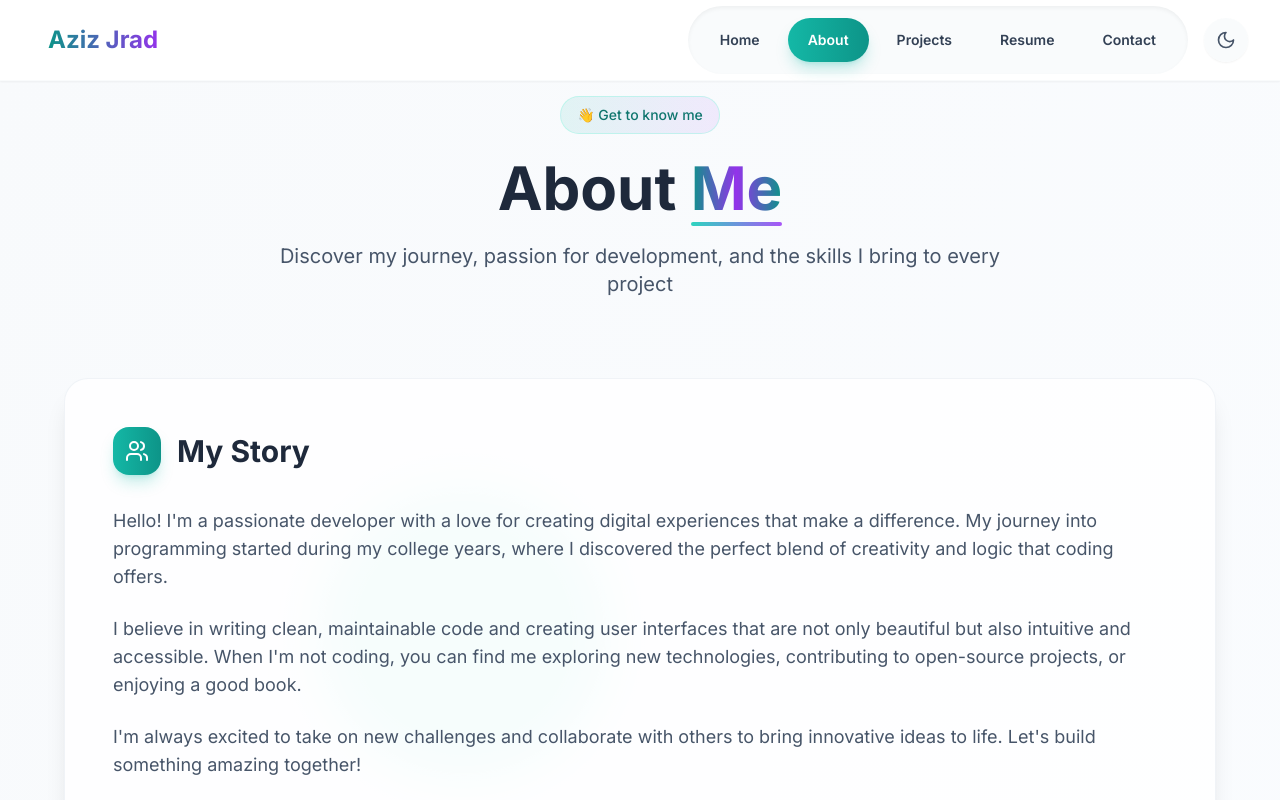
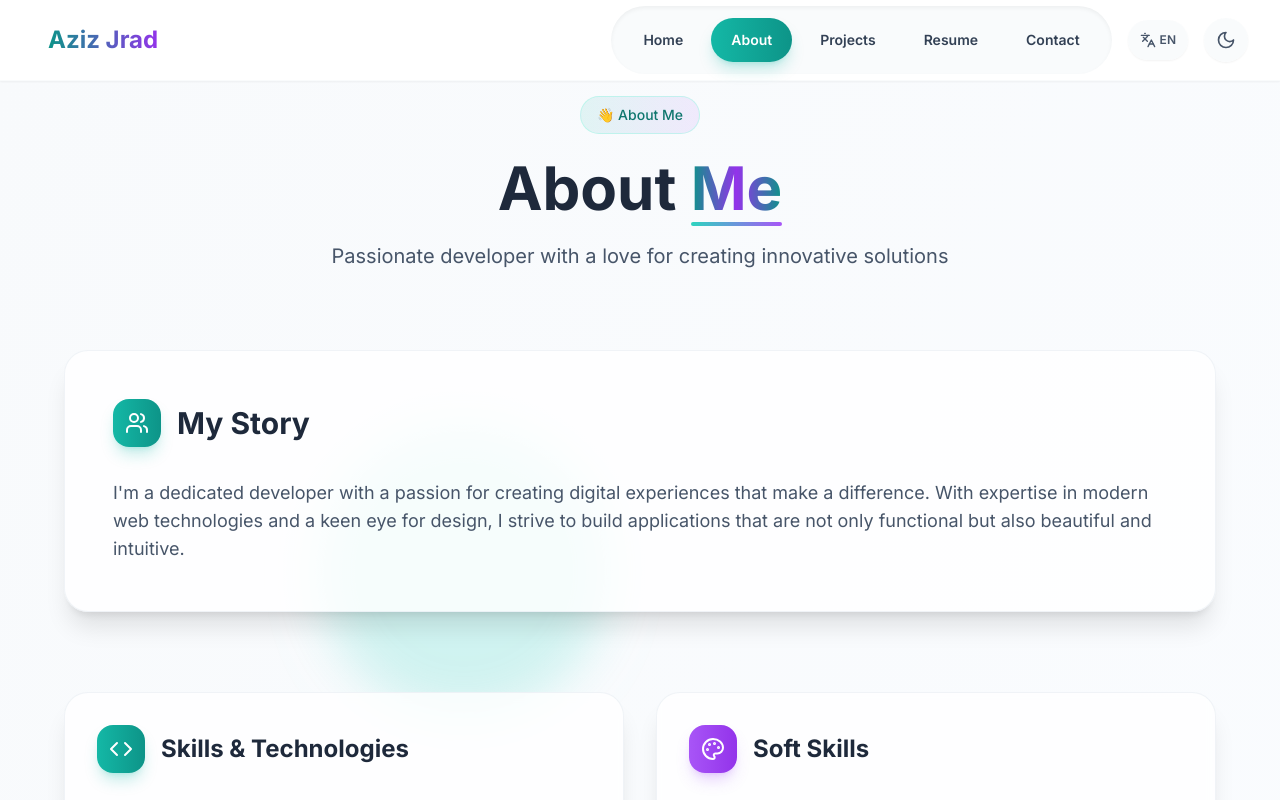
Before and after one commit to azizjrad/portfolio-website, a Next.js app: page /about in a window 1280 px wide. Shown: the top 800 px of the page. Built offline with nearby package versions, Linux system fonts and the light colour scheme.

Commit message:
Add comprehensive language switching feature with French translations

```diff
--- a/app/about/page.tsx
+++ b/app/about/page.tsx
@@ -1,4 +1,7 @@
+"use client";
+
 import { Code, Palette, Users, Zap } from "lucide-react";
+import { useLanguage } from "@/contexts/LanguageContext";
 
 const skills = {
   technical: [
@@ -24,6 +27,8 @@ const skills = {
 };
 
 export default function About() {
+  const { t } = useLanguage();
+
   return (
     <div className="pt-24 relative overflow-hidden">
       {/* Background Elements */}
@@ -45,21 +50,20 @@ export default function About() {
           <div className="text-center mb-16 sm:mb-20 animate-fade-in">
             <div className="inline-flex items-center px-4 py-2 bg-gradient-to-r from-teal-500/10 to-purple-500/10 dark:from-teal-400/20 dark:to-purple-400/20 rounded-full border border-teal-200/50 dark:border-teal-700/50 backdrop-blur-sm mb-6 transition-all duration-300">
               <span className="text-sm font-medium text-teal-700 dark:text-teal-300 transition-colors duration-300">
-                👋 Get to know me
+                👋 {t('aboutTitle')}
               </span>
             </div>
             <h1 className="text-4xl sm:text-5xl lg:text-6xl font-bold text-slate-800 dark:text-slate-100 mb-6 transition-colors duration-300">
-              About{" "}
+              {t('aboutTitle').split(' ')[0]}{" "}
               <span className="relative inline-block">
                 <span className="bg-gradient-to-r from-teal-600 via-purple-600 to-teal-600 dark:from-teal-400 dark:via-purple-400 dark:to-teal-400 bg-clip-text text-transparent transition-colors duration-300">
-                  Me
+                  {t('aboutTitle').split(' ')[1] || 'Me'}
                 </span>
                 <div className="absolute -bottom-1 sm:-bottom-2 left-0 w-full h-0.5 sm:h-1 bg-gradient-to-r from-teal-400 to-purple-500 dark:from-teal-500 dark:to-purple-400 rounded-full transition-all duration-300"></div>
               </span>
             </h1>
             <p className="text-lg sm:text-xl text-slate-600 dark:text-slate-200 leading-relaxed max-w-3xl mx-auto transition-colors duration-300">
-              Discover my journey, passion for development, and the skills I
-              bring to every project
+              {t('aboutSubtitle')}
             </p>
           </div>
 
@@ -76,23 +80,7 @@ export default function About() {
                 </h2>
                 <div className="prose prose-lg text-slate-600 dark:text-slate-200 max-w-none space-y-6 transition-colors duration-300">
                   <p className="text-base sm:text-lg leading-relaxed">
-                    Hello! I'm a passionate developer with a love for creating
-                    digital experiences that make a difference. My journey into
-                    programming started during my college years, where I
-                    discovered the perfect blend of creativity and logic that
-                    coding offers.
-                  </p>
-                  <p className="text-base sm:text-lg leading-relaxed">
-                    I believe in writing clean, maintainable code and creating
-                    user interfaces that are not only beautiful but also
-                    intuitive and accessible. When I'm not coding, you can find
-                    me exploring new technologies, contributing to open-source
-                    projects, or enjoying a good book.
-                  </p>
-                  <p className="text-base sm:text-lg leading-relaxed">
-                    I'm always excited to take on new challenges and collaborate
-                    with others to bring innovative ideas to life. Let's build
-                    something amazing together!
+                    {t('aboutDescription')}
                   </p>
                 </div>
               </div>
@@ -109,7 +97,7 @@ export default function About() {
                   <div className="w-12 h-12 bg-gradient-to-r from-teal-500 to-teal-600 dark:from-teal-400 dark:to-teal-500 rounded-2xl flex items-center justify-center mr-4 group-hover:scale-110 transition-transform duration-300 shadow-lg shadow-teal-500/25 dark:shadow-teal-400/25">
                     <Code className="text-white" size={24} />
                   </div>
-                  Technical Skills
+                  {t('skillsTitle')}
                 </h2>
                 <div className="grid grid-cols-1 sm:grid-cols-2 gap-3">
                   {skills.technical.map((skill, index) => (
--- a/app/contact/page.tsx
+++ b/app/contact/page.tsx
@@ -16,8 +16,10 @@ import {
   Clock,
 } from "lucide-react";
 import { sendContactEmail } from "../../utils/emailSender";
+import { useLanguage } from "@/contexts/LanguageContext";
 
 export default function Contact() {
+  const { t } = useLanguage();
   const [formData, setFormData] = useState({
     name: "",
     email: "",
--- a/app/layout.tsx
+++ b/app/layout.tsx
@@ -6,6 +6,7 @@ import Navigation from "@/components/navigation";
 import Footer from "@/components/footer";
 import BackToTop from "@/components/back-to-top";
 import { ThemeProvider } from "@/contexts/ThemeContext";
+import { LanguageProvider } from "@/contexts/LanguageContext";
 import { SpeedInsights } from "@vercel/speed-insights/next";
 import { Analytics } from "@vercel/analytics/next";
 
@@ -27,12 +28,14 @@ export default function RootLayout({
     <html lang="en">
       <body className={inter.className}>
         <ThemeProvider>
+          <LanguageProvider>
             <Navigation />
             <main className="min-h-screen">{children}</main>
             <Footer />
             <BackToTop />
             <SpeedInsights />
             <Analytics />
+          </LanguageProvider>
         </ThemeProvider>
       </body>
     </html>
--- a/components/navigation.tsx
+++ b/components/navigation.tsx
@@ -3,21 +3,23 @@
 import Link from "next/link";
 import { usePathname } from "next/navigation";
 import { useState } from "react";
-import { Menu, X, Moon, Sun } from "lucide-react";
+import { Menu, X, Moon, Sun, Languages } from "lucide-react";
 import { useTheme } from "@/contexts/ThemeContext";
+import { useLanguage } from "@/contexts/LanguageContext";
 
 const navItems = [
-  { name: "Home", href: "/" },
-  { name: "About", href: "/about" },
-  { name: "Projects", href: "/projects" },
-  { name: "Resume", href: "/resume" },
-  { name: "Contact", href: "/contact" },
+  { name: "home", href: "/" },
+  { name: "about", href: "/about" },
+  { name: "projects", href: "/projects" },
+  { name: "resume", href: "/resume" },
+  { name: "contact", href: "/contact" },
 ];
 
 export default function Navigation() {
   const pathname = usePathname();
   const [isOpen, setIsOpen] = useState(false);
   const { theme, toggleTheme } = useTheme();
+  const { language, toggleLanguage, t } = useLanguage();
 
   return (
     <nav className="fixed top-0 w-full bg-white/90 dark:bg-slate-900/90 backdrop-blur-xl border-b border-slate-200/20 dark:border-slate-700/20 z-50 shadow-sm dark:shadow-slate-900/10 transition-all duration-300">
@@ -54,13 +56,27 @@ export default function Navigation() {
                       : "text-slate-700 dark:text-slate-300 hover:text-slate-900 dark:hover:text-white hover:bg-white dark:hover:bg-slate-700 hover:shadow-md dark:hover:shadow-slate-900/20"
                   }`}
                 >
-                  <span className="relative z-10">{item.name}</span>
+                  <span className="relative z-10">{t(item.name)}</span>
                   {pathname !== item.href && (
                     <div className="absolute inset-0 bg-gradient-to-r from-teal-400/10 to-purple-400/10 dark:from-teal-400/20 dark:to-purple-400/20 rounded-full scale-0 group-hover:scale-100 transition-transform duration-300 ease-out"></div>
                   )}
                 </Link>
               ))}
             </div>
+
+            {/* Language Toggle */}
+            <button
+              onClick={toggleLanguage}
+              className="relative p-3 rounded-full bg-slate-50/80 dark:bg-slate-800/80 text-slate-600 dark:text-slate-300 hover:text-teal-600 dark:hover:text-teal-400 hover:bg-teal-50 dark:hover:bg-slate-700 transition-all duration-300 shadow-sm hover:shadow-md dark:hover:shadow-slate-900/20 group"
+              aria-label="Toggle language"
+              title={`Switch to ${language === "en" ? "Français" : "English"}`}
+            >
+              <div className="absolute inset-0 bg-gradient-to-r from-teal-400/10 to-purple-400/10 dark:from-teal-400/20 dark:to-purple-400/20 rounded-full scale-0 group-hover:scale-100 transition-transform duration-300"></div>
+              <div className="relative z-10 flex items-center space-x-1 transition-transform duration-300 group-hover:scale-110">
+                <Languages size={16} />
+                <span className="text-xs font-semibold uppercase">{language}</span>
+              </div>
+            </button>
 
             {/* Dark Mode Toggle */}
             <button
@@ -77,6 +93,19 @@ export default function Navigation() {
 
           {/* Mobile menu button and theme toggle */}
           <div className="md:hidden flex items-center space-x-2">
+            <button
+              onClick={toggleLanguage}
+              className="relative p-3 rounded-xl bg-slate-50 dark:bg-slate-800 text-slate-600 dark:text-slate-300 hover:text-teal-600 dark:hover:text-teal-400 hover:bg-teal-50 dark:hover:bg-slate-700 transition-all duration-300 shadow-sm hover:shadow-md dark:hover:shadow-slate-900/20 group"
+              aria-label="Toggle language"
+              title={`Switch to ${language === "en" ? "Français" : "English"}`}
+            >
+              <div className="absolute inset-0 bg-gradient-to-r from-teal-400/10 to-purple-400/10 dark:from-teal-400/20 dark:to-purple-400/20 rounded-xl scale-0 group-hover:scale-100 transition-transform duration-300"></div>
+              <div className="relative z-10 flex items-center space-x-1 transition-transform duration-300 group-hover:scale-110">
+                <Languages size={14} />
+                <span className="text-xs font-semibold uppercase">{language}</span>
+              </div>
+            </button>
+
             <button
               onClick={toggleTheme}
               className="relative p-3 rounded-xl bg-slate-50 dark:bg-slate-800 text-slate-600 dark:text-slate-300 hover:text-teal-600 dark:hover:text-teal-400 hover:bg-teal-50 dark:hover:bg-slate-700 transition-all duration-300 shadow-sm hover:shadow-md dark:hover:shadow-slate-900/20 group"
@@ -122,7 +151,7 @@ export default function Navigation() {
                         : "none",
                     }}
                   >
-                    <span className="relative z-10">{item.name}</span>
+                    <span className="relative z-10">{t(item.name)}</span>
                     {pathname !== item.href && (
                       <div className="absolute inset-0 bg-gradient-to-r from-teal-400/10 to-purple-400/10 dark:from-teal-400/20 dark:to-purple-400/20 rounded-xl scale-0 group-hover:scale-100 transition-transform duration-300 ease-out"></div>
                     )}
--- /dev/null
+++ b/contexts/LanguageContext.tsx
@@ -0,0 +1,169 @@
+"use client";
+
+import React, { createContext, useContext, useState, useEffect } from "react";
+
+type Language = "en" | "fr";
+
+interface LanguageContextType {
+  language: Language;
+  toggleLanguage: () => void;
+  t: (key: string) => string;
+}
+
+const LanguageContext = createContext<LanguageContextType | undefined>(
+  undefined
+);
+
+// Translation keys
+const translations = {
+  en: {
+    // Navigation
+    home: "Home",
+    about: "About",
+    projects: "Projects",
+    resume: "Resume",
+    contact: "Contact",
+
+    // Home page
+    heroTitle: "Passionate Developer & Creative Problem Solver",
+    heroSubtitle:
+      "I create beautiful, functional, and user-centered digital experiences that bridge the gap between design and technology.",
+    getInTouch: "Get in Touch",
+    viewMyWork: "View My Work",
+
+    // About page
+    aboutTitle: "About Me",
+    aboutSubtitle:
+      "Passionate developer with a love for creating innovative solutions",
+    aboutDescription:
+      "I'm a dedicated developer with a passion for creating digital experiences that make a difference. With expertise in modern web technologies and a keen eye for design, I strive to build applications that are not only functional but also beautiful and intuitive.",
+    skillsTitle: "Skills & Technologies",
+    experienceTitle: "Experience",
+
+    // Projects page
+    projectsTitle: "My Projects",
+    projectsSubtitle: "A showcase of my recent work and creative solutions",
+    viewLive: "View Live",
+    viewCode: "View Code",
+
+    // Contact page
+    contactTitle: "Get in Touch",
+    contactSubtitle: "Let's work together to bring your ideas to life",
+    startConversation: "Start a Conversation",
+    contactDescription:
+      "Ready to collaborate? I'd love to hear about your project and discuss how we can work together to create something amazing.",
+    nameLabel: "Name",
+    emailLabel: "Email",
+    messageLabel: "Message",
+    sendMessage: "Send Message",
+
+    // Resume page
+    resumeTitle: "Resume",
+    resumeSubtitle: "My professional experience and qualifications",
+    downloadPdf: "Download PDF",
+
+    // Footer
+    footerText: "Built with passion using Next.js and Tailwind CSS",
+
+    // Common
+    language: "Language",
+    english: "English",
+    french: "French",
+    loading: "Loading...",
+    error: "Error",
+    success: "Success",
+  },
+  fr: {
+    // Navigation
+    home: "Accueil",
+    about: "À propos",
+    projects: "Projets",
+    resume: "CV",
+    contact: "Contact",
+
+    // Home page
+    heroTitle: "Développeur Passionné & Résolveur de Problèmes Créatif",
+    heroSubtitle:
+      "Je crée des expériences numériques belles, fonctionnelles et centrées sur l'utilisateur qui font le pont entre le design et la technologie.",
+    getInTouch: "Prenez Contact",
+    viewMyWork: "Voir Mon Travail",
+
+    // About page
+    aboutTitle: "À Propos de Moi",
+    aboutSubtitle:
+      "Développeur passionné avec un amour pour créer des solutions innovantes",
+    aboutDescription:
+      "Je suis un développeur dévoué avec une passion pour créer des expériences numériques qui font la différence. Avec une expertise dans les technologies web modernes et un œil attentif au design, je m'efforce de construire des applications qui sont non seulement fonctionnelles mais aussi belles et intuitives.",
+    skillsTitle: "Compétences & Technologies",
+    experienceTitle: "Expérience",
+
+    // Projects page
+    projectsTitle: "Mes Projets",
+    projectsSubtitle:
+      "Une vitrine de mon travail récent et de mes solutions créatives",
+    viewLive: "Voir En Direct",
+    viewCode: "Voir le Code",
+
+    // Contact page
+    contactTitle: "Prenez Contact",
+    contactSubtitle: "Travaillons ensemble pour donner vie à vos idées",
+    startConversation: "Commencer une Conversation",
+    contactDescription:
+      "Prêt à collaborer ? J'adorerais entendre parler de votre projet et discuter de la façon dont nous pouvons travailler ensemble pour créer quelque chose d'incroyable.",
+    nameLabel: "Nom",
+    emailLabel: "Email",
+    messageLabel: "Message",
+    sendMessage: "Envoyer le Message",
+
+    // Resume page
+    resumeTitle: "CV",
+    resumeSubtitle: "Mon expérience professionnelle et mes qualifications",
+    downloadPdf: "Télécharger PDF",
+
+    // Footer
+    footerText: "Construit avec passion en utilisant Next.js et Tailwind CSS",
+
+    // Common
+    language: "Langue",
+    english: "Anglais",
+    french: "Français",
+    loading: "Chargement...",
+    error: "Erreur",
+    success: "Succès",
+  },
+};
+
+export function LanguageProvider({ children }: { children: React.ReactNode }) {
+  const [language, setLanguage] = useState<Language>("en");
+
+  useEffect(() => {
+    const savedLanguage = localStorage.getItem("language") as Language;
+    if (savedLanguage && (savedLanguage === "en" || savedLanguage === "fr")) {
+      setLanguage(savedLanguage);
+    }
+  }, []);
+
+  const toggleLanguage = () => {
+    const newLanguage = language === "en" ? "fr" : "en";
+    setLanguage(newLanguage);
+    localStorage.setItem("language", newLanguage);
+  };
+
+  const t = (key: string): string => {
+    return translations[language][key as keyof typeof translations.en] || key;
+  };
+
+  return (
+    <LanguageContext.Provider value={{ language, toggleLanguage, t }}>
+      {children}
+    </LanguageContext.Provider>
+  );
+}
+
+export function useLanguage() {
+  const context = useContext(LanguageContext);
+  if (context === undefined) {
+    throw new Error("useLanguage must be used within a LanguageProvider");
+  }
+  return context;
+}
```
Also changed, not shown: app/page.tsx (+9 -6 lines), app/projects/page.tsx (+8 -5 lines). Lines whose indentation alone changed are shown as unchanged.
